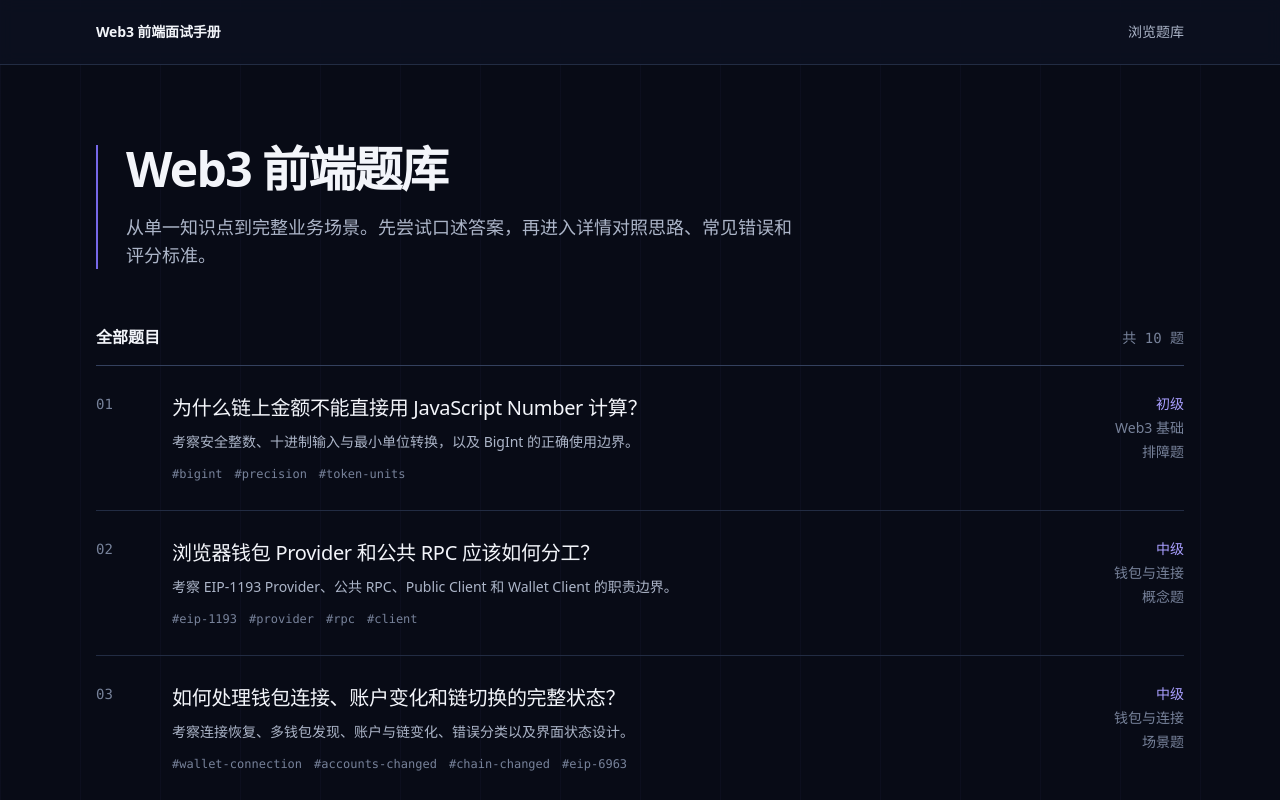
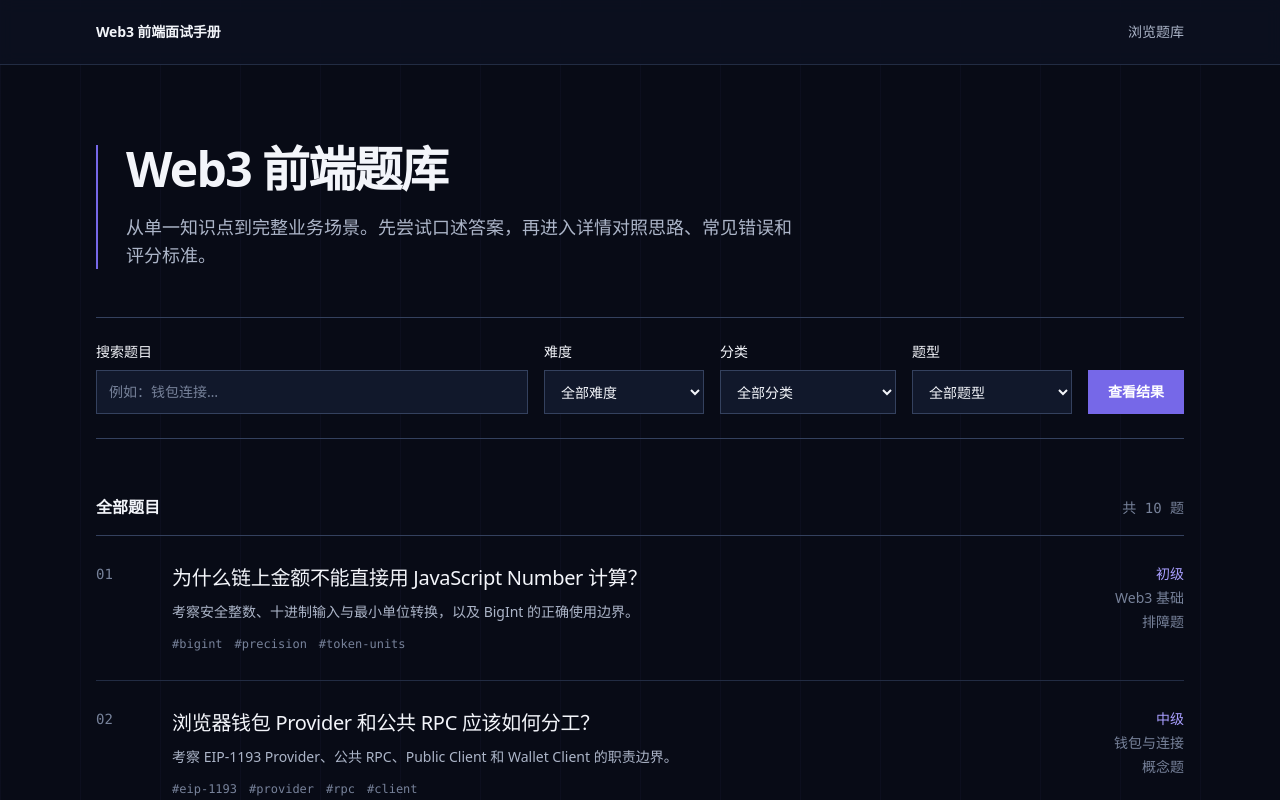
Before and after one commit to Sophran-fbj/web3-frontend-interview, a Next.js app: page /questions in a window 1280 px wide. Shown: the top 800 px of the page. Built offline with nearby package versions, Linux system fonts and the light colour scheme.

Commit message:
feat: 新增题库搜索与组合筛选

```diff
--- a/src/app/questions/page.tsx
+++ b/src/app/questions/page.tsx
@@ -6,15 +6,58 @@ import {
   difficultyLabels,
   questionTypeLabels,
 } from "@/content/question-labels";
+import {
+  filterQuestions,
+  type QuestionFilters,
+} from "@/content/question-filter";
 import { getVisibleQuestions } from "@/content/question-repository";
+import type { QuestionFrontmatter } from "@/content/question-schema";
 
 export const metadata: Metadata = {
   title: "题库",
   description: "按主题浏览 Web3 前端面试题。",
 };
 
-export default async function QuestionsPage() {
-  const questions = await getVisibleQuestions();
+type QuestionsPageProps = {
+  searchParams: Promise<Record<string, string | string[] | undefined>>;
+};
+
+function firstParam(value: string | string[] | undefined) {
+  return Array.isArray(value) ? value[0] : value;
+}
+
+function findOption<T extends string>(value: string | undefined, options: T[]) {
+  return options.find((option) => option === value);
+}
+
+const difficulties = Object.keys(
+  difficultyLabels,
+) as QuestionFrontmatter["difficulty"][];
+const categories = Object.keys(
+  categoryLabels,
+) as QuestionFrontmatter["category"][];
+const questionTypes = Object.keys(
+  questionTypeLabels,
+) as QuestionFrontmatter["questionType"][];
+
+export default async function QuestionsPage({
+  searchParams,
+}: QuestionsPageProps) {
+  const params = await searchParams;
+  const allQuestions = await getVisibleQuestions();
+  const filters: QuestionFilters = {
+    query: firstParam(params.q)?.trim(),
+    difficulty: findOption(firstParam(params.difficulty), difficulties),
+    category: findOption(firstParam(params.category), categories),
+    questionType: findOption(firstParam(params.type), questionTypes),
+  };
+  const questions = filterQuestions(allQuestions, filters);
+  const hasActiveFilters = Boolean(
+    filters.query ||
+    filters.difficulty ||
+    filters.category ||
+    filters.questionType,
+  );
 
   return (
     <main
@@ -30,22 +73,133 @@ export default async function QuestionsPage() {
         </p>
       </header>
 
+      {allQuestions.length > 0 && (
+        <form
+          action="/questions"
+          method="get"
+          className="mt-12 grid gap-4 border-y border-[var(--line-strong)] py-6 sm:grid-cols-2 lg:grid-cols-[minmax(14rem,1fr)_10rem_11rem_10rem_auto] lg:items-end"
+        >
+          <label className="block sm:col-span-2 lg:col-span-1">
+            <span className="mb-2 block text-sm font-medium text-[var(--text-strong)]">
+              搜索题目
+            </span>
+            <input
+              type="search"
+              name="q"
+              defaultValue={filters.query}
+              placeholder="例如：钱包连接…"
+              autoComplete="off"
+              className="min-h-11 w-full border border-[var(--line-strong)] bg-[var(--surface)] px-3 text-sm text-[var(--text-strong)] placeholder:text-[var(--text-faint)] focus-visible:outline-2 focus-visible:outline-offset-2 focus-visible:outline-[var(--accent)]"
+            />
+          </label>
+
+          <label className="block">
+            <span className="mb-2 block text-sm font-medium text-[var(--text-strong)]">
+              难度
+            </span>
+            <select
+              name="difficulty"
+              defaultValue={filters.difficulty ?? ""}
+              className="min-h-11 w-full border border-[var(--line-strong)] bg-[var(--surface)] px-3 text-sm text-[var(--text-strong)] focus-visible:outline-2 focus-visible:outline-offset-2 focus-visible:outline-[var(--accent)]"
+            >
+              <option value="">全部难度</option>
+              {difficulties.map((difficulty) => (
+                <option key={difficulty} value={difficulty}>
+                  {difficultyLabels[difficulty]}
+                </option>
+              ))}
+            </select>
+          </label>
+
+          <label className="block">
+            <span className="mb-2 block text-sm font-medium text-[var(--text-strong)]">
+              分类
+            </span>
+            <select
+              name="category"
+              defaultValue={filters.category ?? ""}
+              className="min-h-11 w-full border border-[var(--line-strong)] bg-[var(--surface)] px-3 text-sm text-[var(--text-strong)] focus-visible:outline-2 focus-visible:outline-offset-2 focus-visible:outline-[var(--accent)]"
+            >
+              <option value="">全部分类</option>
+              {categories.map((category) => (
+                <option key={category} value={category}>
+                  {categoryLabels[category]}
+                </option>
+              ))}
+            </select>
+          </label>
+
+          <label className="block">
+            <span className="mb-2 block text-sm font-medium text-[var(--text-strong)]">
+              题型
+            </span>
+            <select
+              name="type"
+              defaultValue={filters.questionType ?? ""}
+              className="min-h-11 w-full border border-[var(--line-strong)] bg-[var(--surface)] px-3 text-sm text-[var(--text-strong)] focus-visible:outline-2 focus-visible:outline-offset-2 focus-visible:outline-[var(--accent)]"
+            >
+              <option value="">全部题型</option>
+              {questionTypes.map((questionType) => (
+                <option key={questionType} value={questionType}>
+                  {questionTypeLabels[questionType]}
+                </option>
+              ))}
+            </select>
+          </label>
+
+          <div className="flex min-h-11 items-center gap-4">
+            <button
+              type="submit"
+              className="min-h-11 bg-[var(--accent)] px-5 text-sm font-semibold text-white hover:bg-[var(--accent-bright)] hover:text-[var(--canvas)] focus-visible:outline-2 focus-visible:outline-offset-4 focus-visible:outline-[var(--accent-bright)]"
+            >
+              查看结果
+            </button>
+            {hasActiveFilters && (
+              <Link
+                href="/questions"
+                className="text-sm text-[var(--text-muted)] underline decoration-[var(--line-strong)] underline-offset-4 hover:text-[var(--text-strong)] focus-visible:outline-2 focus-visible:outline-offset-4 focus-visible:outline-[var(--accent)]"
+              >
+                清除
+              </Link>
+            )}
+          </div>
+        </form>
+      )}
+
       <div className="mt-14 flex items-baseline justify-between border-b border-[var(--line-strong)] pb-4">
         <h2 className="text-base font-semibold text-[var(--text-strong)]">
-          全部题目
+          {hasActiveFilters ? "筛选结果" : "全部题目"}
         </h2>
         <p className="font-mono text-sm text-[var(--text-faint)] tabular-nums">
-          共 {questions.length} 题
+          {hasActiveFilters
+            ? `${questions.length} / ${allQuestions.length} 题`
+            : `共 ${questions.length} 题`}
         </p>
       </div>
 
-      {questions.length === 0 ? (
+      {allQuestions.length === 0 ? (
         <div className="border-b border-[var(--line)] py-14">
           <p className="text-lg font-medium text-[var(--text-strong)]">
             题目正在完成最终校验
           </p>
           <p className="mt-2 max-w-xl text-sm leading-6 text-[var(--text-muted)]">
             通过人工确认的题目会在这里公开。当前可以先了解项目目标，稍后再回来查看。
+          </p>
+        </div>
+      ) : questions.length === 0 ? (
+        <div className="border-b border-[var(--line)] py-14">
+          <p className="text-lg font-medium text-[var(--text-strong)]">
+            没有匹配的题目
+          </p>
+          <p className="mt-2 max-w-xl text-sm leading-6 text-[var(--text-muted)]">
+            尝试缩短关键词或减少筛选条件，也可以
+            <Link
+              href="/questions"
+              className="ml-1 text-[var(--accent-bright)] underline underline-offset-4 focus-visible:outline-2 focus-visible:outline-offset-4 focus-visible:outline-[var(--accent)]"
+            >
+              查看全部题目
+            </Link>
+            。
           </p>
         </div>
       ) : (
--- /dev/null
+++ b/src/content/question-filter.ts
@@ -0,0 +1,49 @@
+import type { QuestionDocument } from "./question-repository";
+import type { QuestionFrontmatter } from "./question-schema";
+
+export type QuestionFilters = {
+  query?: string;
+  difficulty?: QuestionFrontmatter["difficulty"];
+  category?: QuestionFrontmatter["category"];
+  questionType?: QuestionFrontmatter["questionType"];
+};
+
+function normalize(value: string) {
+  return value.normalize("NFKC").toLocaleLowerCase("zh-CN").trim();
+}
+
+export function filterQuestions(
+  questions: QuestionDocument[],
+  filters: QuestionFilters,
+): QuestionDocument[] {
+  const query = filters.query ? normalize(filters.query) : "";
+
+  return questions.filter(({ frontmatter, body }) => {
+    if (filters.difficulty && frontmatter.difficulty !== filters.difficulty)
+      return false;
+
+    if (filters.category && frontmatter.category !== filters.category)
+      return false;
+
+    if (
+      filters.questionType &&
+      frontmatter.questionType !== filters.questionType
+    )
+      return false;
+
+    if (!query) return true;
+
+    const searchableText = normalize(
+      [
+        frontmatter.title,
+        frontmatter.summary,
+        frontmatter.tags.join(" "),
+        frontmatter.ecosystems.join(" "),
+        Object.keys(frontmatter.stacks).join(" "),
+        body,
+      ].join("\n"),
+    );
+
+    return searchableText.includes(query);
+  });
+}
```
Also changed, not shown: 2 other files (tests, documents, lock files or other folders).
